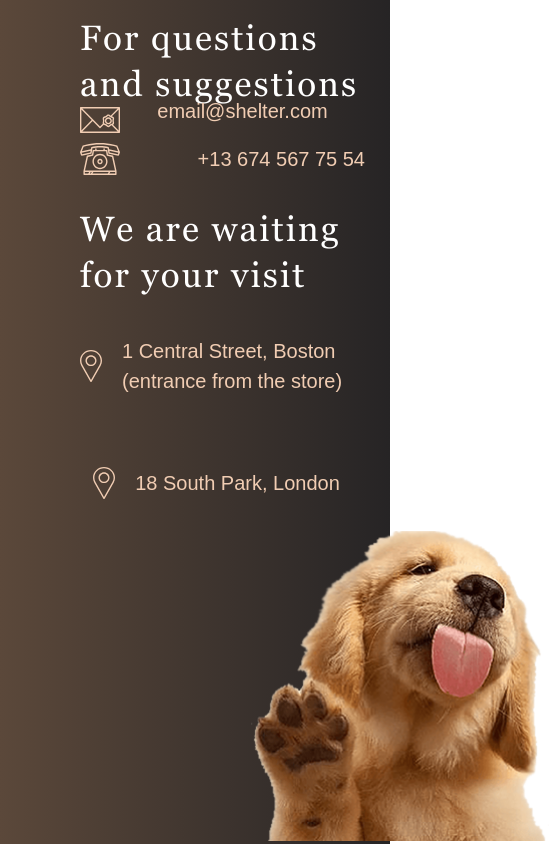
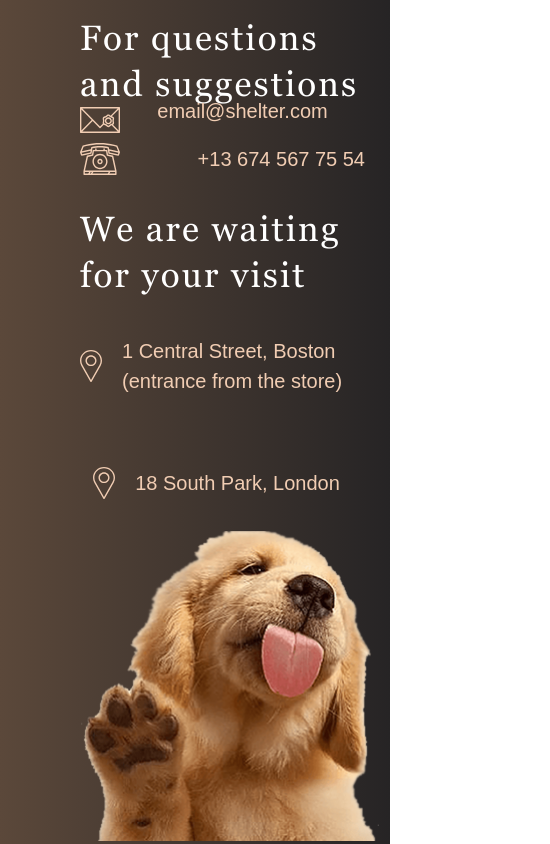
Before and after one commit to StanislauKashenou/temp, a plain HTML site: page shelter/pages/pets/index.html in a window 390 px wide. Shown: the part 4119-4963 px from the top of the page, 550 px wide, since content can reach past the window. Drawn offline with Linux system fonts and the light colour scheme; a web font is replaced by a local one.

Commit message:
feat: @media 768px 2

```diff
--- a/shelter/pages/main/style.css
+++ b/shelter/pages/main/style.css
@@ -401,7 +401,7 @@ section {
   .sm_mt_60 {
     margin-top: 60px;
   }
-  .sm_ml  {
+  .sm_ml {
     margin-left: 170px;
   }
   .ma_auto {
@@ -410,6 +410,9 @@ section {
   }
   .sm_m_0 {
     margin: 0;
+  }
+  .sm_m_auto {
+    margin: auto;
   }
   .r_gap {
     row-gap: 35px;
--- a/shelter/pages/pets/index.html
+++ b/shelter/pages/pets/index.html
@@ -184,7 +184,7 @@
             </a>
           </div>
         </div>
-        <div class="footer_image sm_ml">
+        <div class="footer_image sm_m_auto">
           <img
             class="footer_image"
             src="../../assets/images/footer-puppy.png"
--- a/shelter/pages/pets/style.css
+++ b/shelter/pages/pets/style.css
@@ -335,9 +335,6 @@ section {
   .sm_align_items_center {
     align-items: center;
   }
-  .sm_ml {
-    margin-left: 170px;
-  }
   .ma_auto {
     margin: 0 auto;
     margin-bottom: 60px;
@@ -345,6 +342,9 @@ section {
   .sm_m_0 {
     margin: 0;
   }
+  .sm_m_auto {
+    margin: auto;
+  }
   .r_gap {
     row-gap: 35px;
   }
```
Also changed, not shown: shelter/pages/main/index.html (+1 -1 lines).
